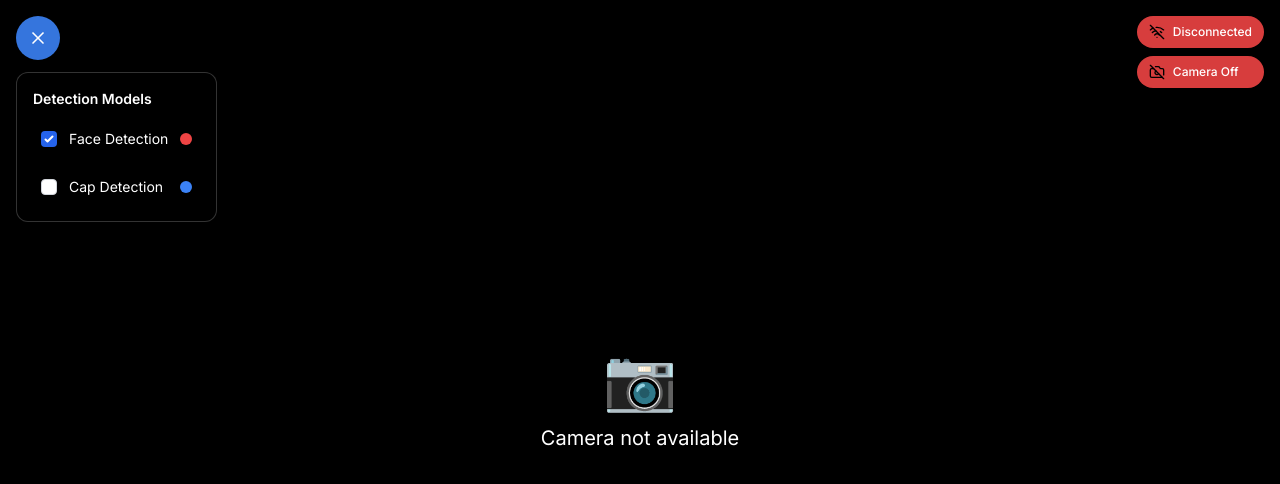
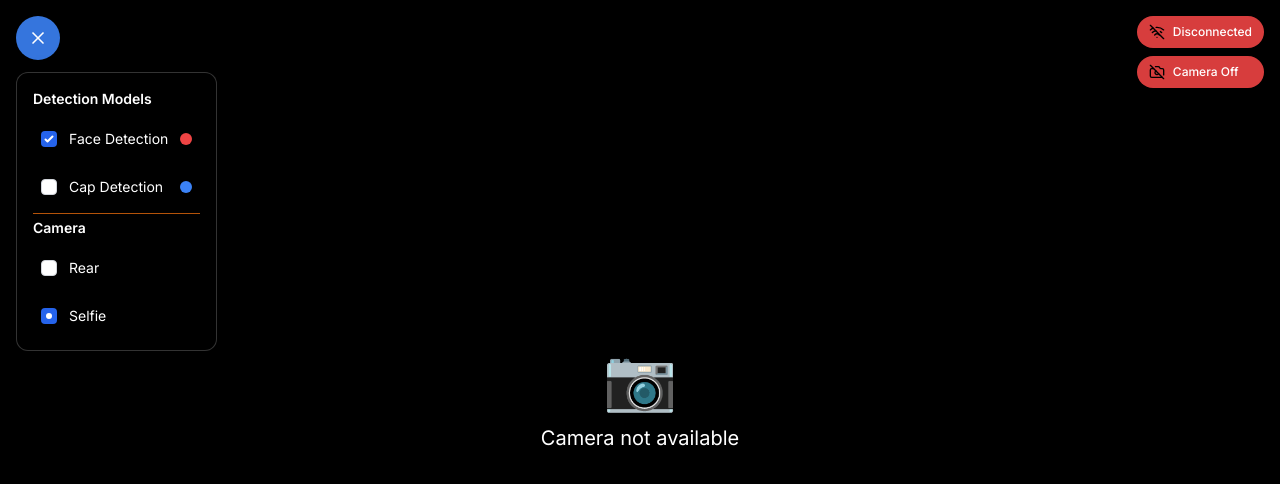
Before and after one commit to behzad1k/cam-detect-front, a Next.js app: page / in a window 1280 px wide. Both pictures are taken after a click on the button 38 px from the left and 38 px from the top of the page. Shown: the top 484 px of the page. Built offline with nearby package versions, Linux system fonts and the light colour scheme; no server answers.

Commit message:
rear camera

```diff
--- a/src/app/page.tsx
+++ b/src/app/page.tsx
@@ -7,8 +7,16 @@ import StatusIndicators from '@/components/StatusIndicators';
 import StatsPanel from '@/components/StatsPanel';
 import { useCamera } from '@/hooks/useCamera';
 import { useWebSocket } from '@/hooks/useWebSocket';
-import { Model } from '@/types';
+import { Camera, Model } from '@/types';
 
+interface AvailableCameras {
+  [key: string]: Camera
+}
+
+const AVAILABLE_CAMERAS: AvailableCameras = {
+  environment: { slug: 'environment', title: 'Rear', icon: '#ef4444' },
+  user: { slug: 'user', title: 'Selfie', icon: '#3b82f6' }
+}
 const AVAILABLE_MODELS: Model[] = [
   { id: 'face_detection', name: 'Face Detection', color: '#ef4444' },
   { id: 'cap_detection', name: 'Cap Detection', color: '#3b82f6' }
@@ -16,11 +24,12 @@ const AVAILABLE_MODELS: Model[] = [
 
 export default function Home() {
   const [selectedModels, setSelectedModels] = useState<string[]>(['face_detection']);
-  // const videoRef = useRef<HTMLVideoElement | null>(null);
+  const [selectedCamera, setSelectedCamera] = useState<Camera>(AVAILABLE_CAMERAS.user!);
+
   const frameIntervalRef = useRef<NodeJS.Timeout | null>(null);
 
   // Custom hooks
-  const { isStreaming, error: cameraError, stream, stopCamera } = useCamera();
+  const { isStreaming, error: cameraError, stream, stopCamera } = useCamera(selectedCamera);
   const { isConnected, detections, error: wsError, sendFrame, stats } = useWebSocket();
 
   // Combined error state
@@ -40,7 +49,7 @@ export default function Home() {
     if (!isConnected || selectedModels.length === 0) return;
 
     try {
-      const imageData = canvas.toDataURL('image/jpeg', 0.8);
+      const imageData = canvas.toDataURL('image/jpeg', 0.5);
       sendFrame(imageData, selectedModels);
     } catch (err) {
       console.error('Error capturing frame:', err);
@@ -72,6 +81,9 @@ export default function Home() {
         selectedModels={selectedModels}
         onModelToggle={handleModelToggle}
         availableModels={AVAILABLE_MODELS}
+        availableCameras={Object.values(AVAILABLE_CAMERAS)}
+        selectedCamera={selectedCamera}
+        setSelectedCamera={setSelectedCamera}
       />
 
       {/* Status Indicators */}
@@ -86,6 +98,7 @@ export default function Home() {
         stats={stats}
         detections={detections}
         availableModels={AVAILABLE_MODELS}
+
       />
     </div>
   );
--- a/src/components/FloatingControls.tsx
+++ b/src/components/FloatingControls.tsx
@@ -1,5 +1,6 @@
 'use client';
 
+import { Camera } from '@/types';
 import { useState } from 'react';
 import { Settings, X } from 'lucide-react';
 
@@ -13,13 +14,19 @@ interface FloatingControlsProps {
   selectedModels: string[];
   onModelToggle: (modelId: string) => void;
   availableModels: Model[];
+  availableCameras: Camera[];
+  selectedCamera: Camera;
+  setSelectedCamera: React.Dispatch<React.SetStateAction<Camera>>
 }
 
 export default function FloatingControls({
-                                           selectedModels,
-                                           onModelToggle,
-                                           availableModels
-                                         }: FloatingControlsProps) {
+   selectedModels,
+   onModelToggle,
+   availableModels,
+   availableCameras,
+   selectedCamera,
+   setSelectedCamera,
+ }: FloatingControlsProps) {
   const [showSettings, setShowSettings] = useState(false);
 
   return (
@@ -61,6 +68,28 @@ export default function FloatingControls({
               </label>
             ))}
           </div>
+          <h3 className="text-white font-semibold mb-3 text-sm border-t border-t-amber-700 mt-2 pt-1">Camera</h3>
+          <form className="space-y-3">
+
+            {availableCameras.map((model) => (
+              <label
+                key={model.slug}
+                className="flex items-center space-x-3 cursor-pointer hover:bg-white/10 p-2 rounded-lg transition-colors"
+              >
+                <input
+                  type="radio"
+                  checked={selectedCamera.slug === model.slug}
+                  onChange={() => setSelectedCamera(model)}
+                  className="w-4 h-4 rounded border-gray-300"
+                />
+                <span className="text-white text-sm flex-1">{model.title}</span>
+                <div
+                  className="w-3 h-3 rounded-full"
+                />
+              </label>
+            ))}
+
+          </form>
 
           {selectedModels.length === 0 && (
             <div className="mt-3 p-2 bg-yellow-500/20 border border-yellow-500/30 rounded-lg">
--- a/src/hooks/useCamera.ts
+++ b/src/hooks/useCamera.ts
@@ -1,8 +1,9 @@
 'use client';
 
+import { Camera } from '@/types';
 import { useState, useCallback, useEffect } from 'react';
 
-export function useCamera() {
+export function useCamera(selectedCamera: Camera) {
   const [isStreaming, setIsStreaming] = useState(false);
   const [error, setError] = useState<string | null>(null);
   const [stream, setStream] = useState<MediaStream | null>(null);
@@ -10,7 +11,7 @@ export function useCamera() {
   const startCamera = useCallback(async () => {
     try {
       const mediaStream = await navigator.mediaDevices.getUserMedia({
-        video: { width: { ideal: 1280 }, height: { ideal: 720 }, facingMode: 'user' },
+        video: { width: { ideal: 1280 }, height: { ideal: 720 }, facingMode: selectedCamera.slug },
         audio: false
       });
 
--- a/src/types/index.ts
+++ b/src/types/index.ts
@@ -25,3 +25,9 @@ export interface Stats {
   fps: number;
   latency: number;
 }
+
+export interface Camera {
+  title: string;
+  slug: string;
+  icon: string;
+}
```
Also changed, not shown: 1 other file (tests, documents, lock files or other folders).
